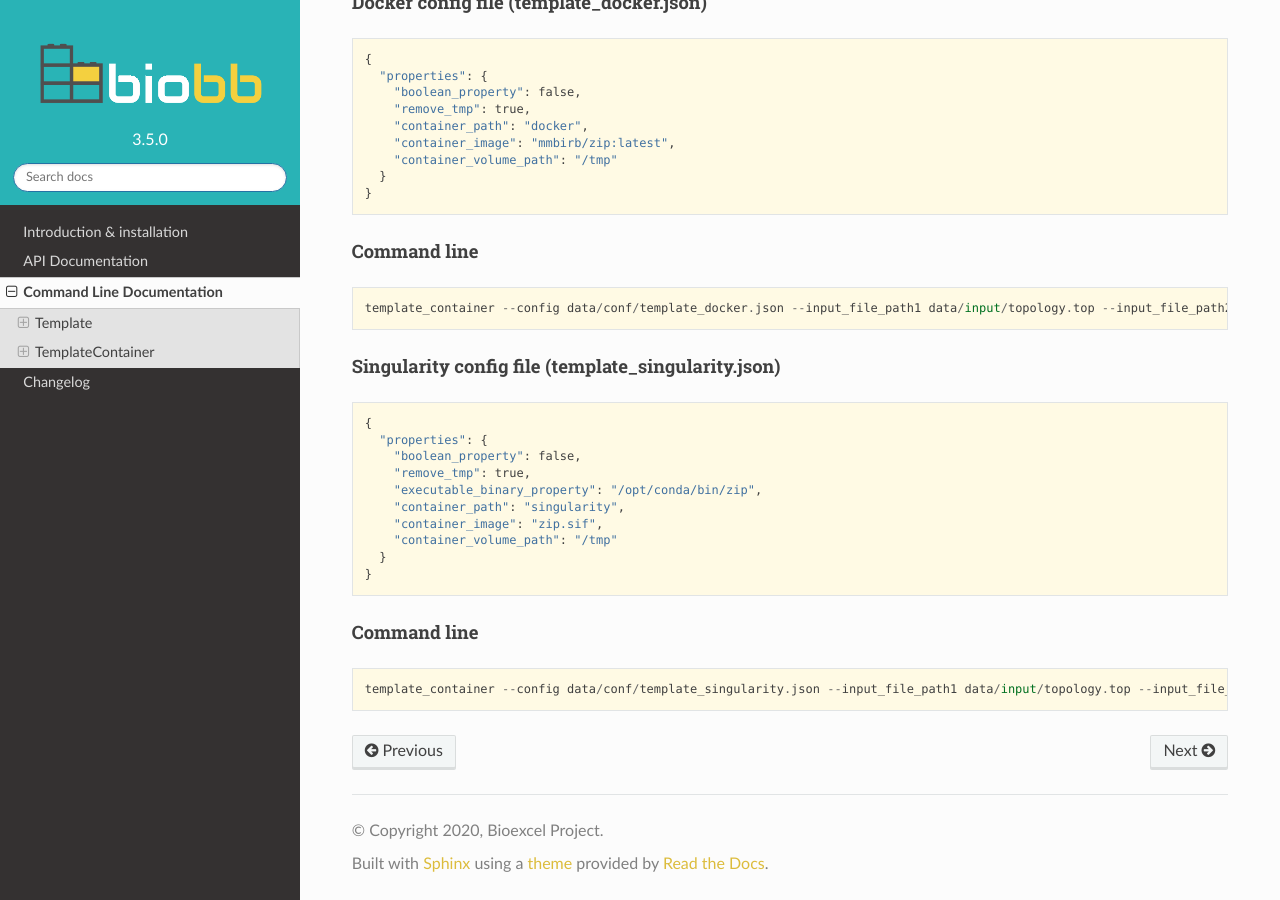
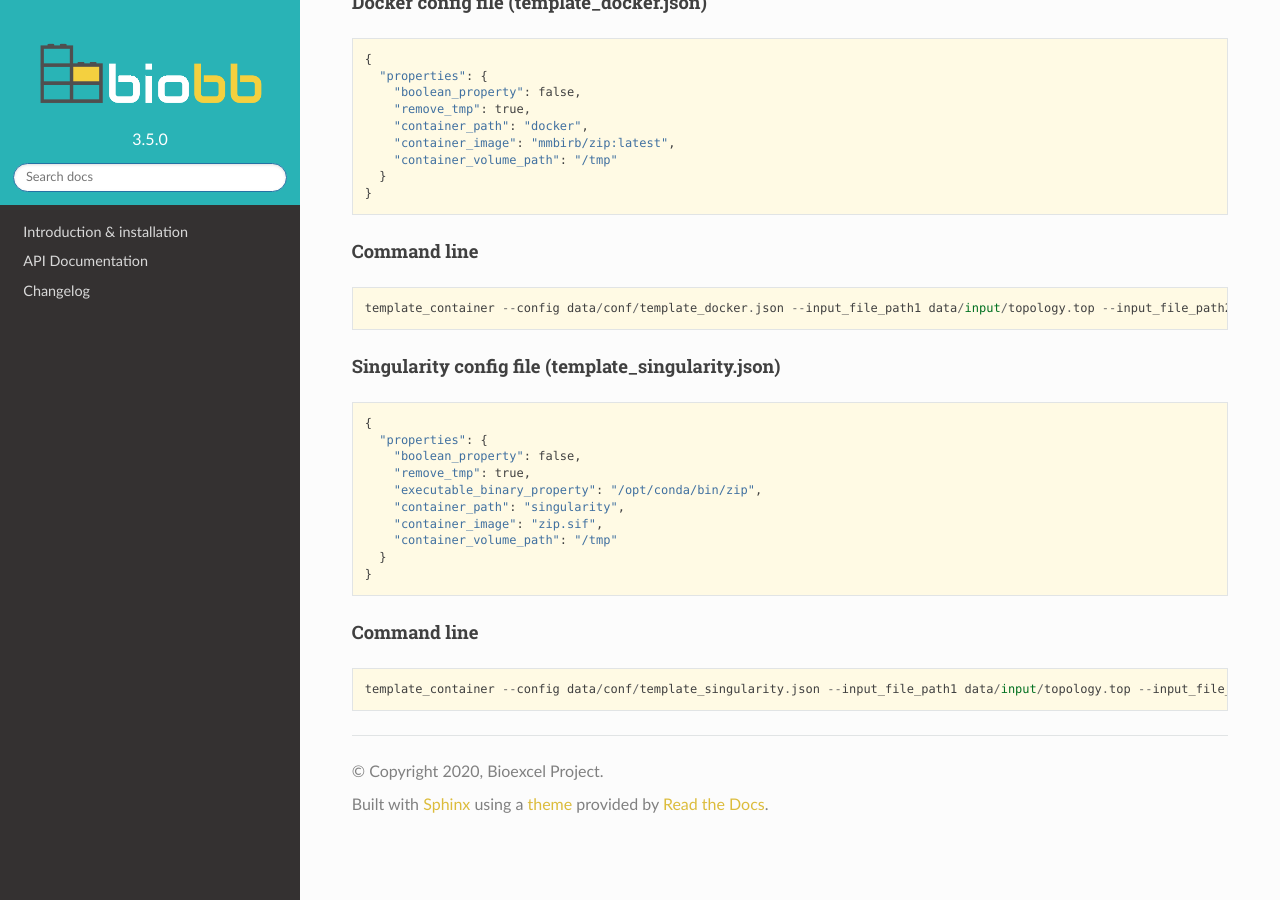
Before and after one commit to bioexcel/biobb_amber, a Sphinx documentation site: the page built from biobb_amber/docs/source/command_line.md, in a window 1280 px wide and 900 px high, scrolled down 4312 px. Built offline with Sphinx 7.4.7 and the Read the Docs theme 2.0.0, drawn with Linux system fonts in a browser that asks for light colours; pages that are not in the unit, such as notebooks, are missing from menus.

Commit message:
Read the docs bug fixes

```diff
--- a/biobb_amber/docs/source/index.rst
+++ b/biobb_amber/docs/source/index.rst
@@ -17,7 +17,6 @@ Contents
 
    Introduction & installation <readme>
    API Documentation <modules>
-   Command Line Documentation <command_line>
    Changelog <change_log>
 
 Indices and tables
```
